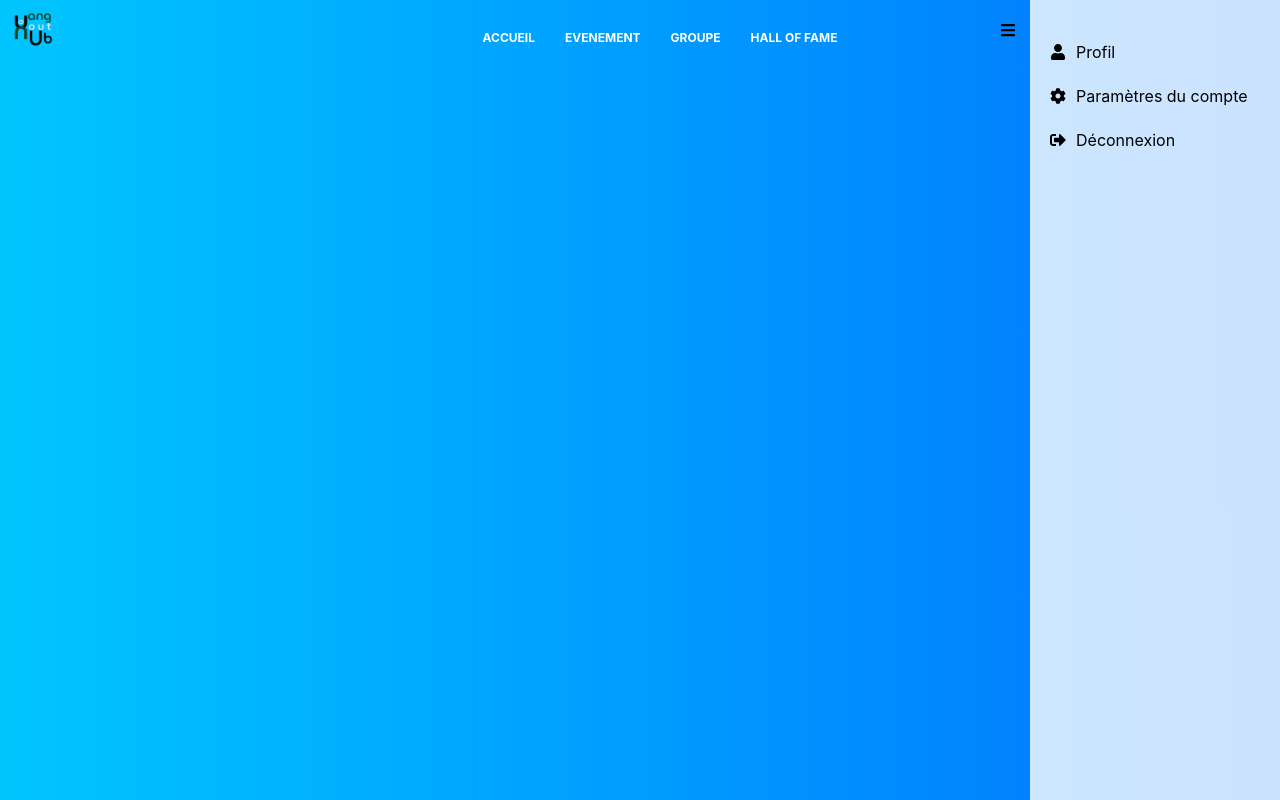
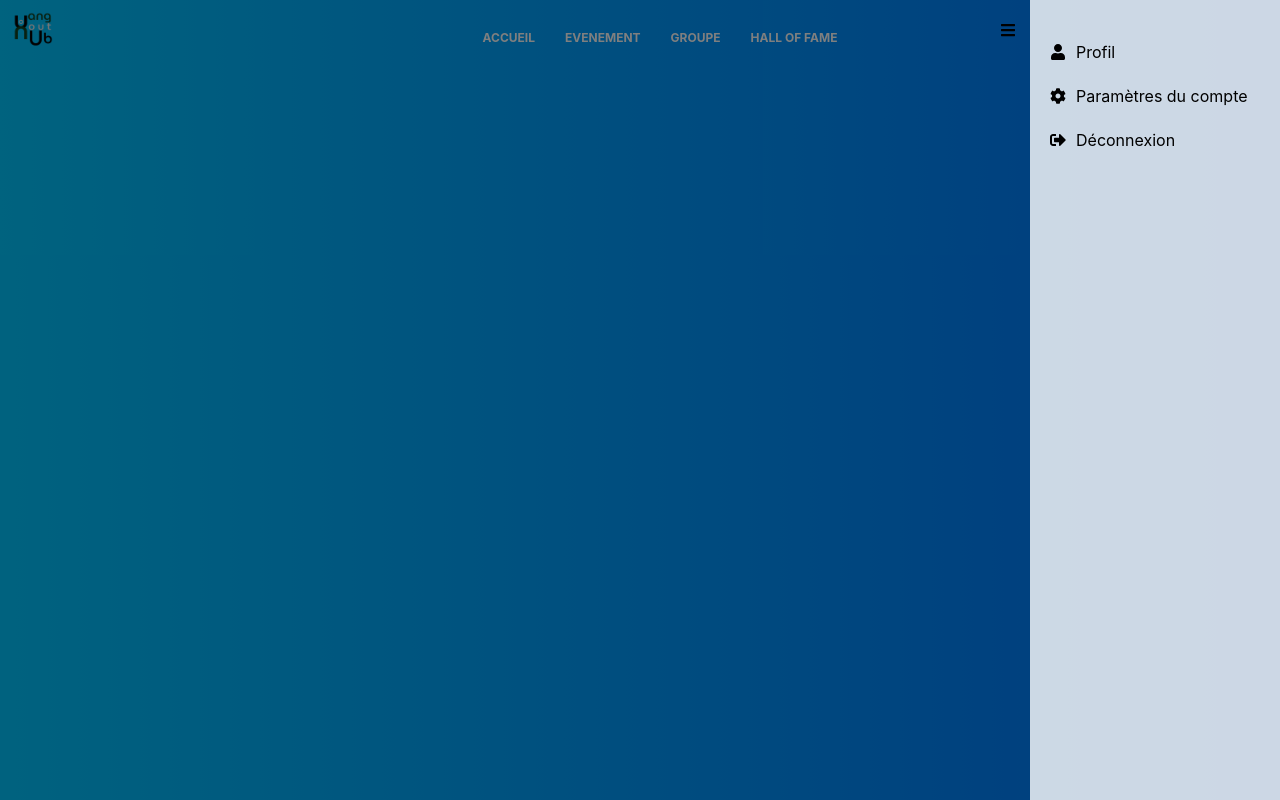
Before and after one commit to RomeoVandoolaeghe/Projet_Fin_Annee_2024, a React (Vite) app in the folder vite/: page / in a window 1280 px wide. Both pictures are taken after a click on the element 1258 px from the left and 32 px from the top of the page. Built offline with nearby package versions, Linux system fonts and the light colour scheme.

Commit message:
update sidebar

```diff
--- a/vite/src/components/SideBar/SideBar.jsx
+++ b/vite/src/components/SideBar/SideBar.jsx
@@ -1,6 +1,6 @@
 import React, { useState } from 'react';
 import { Link } from 'react-router-dom';
-import { FaBars, FaUser, FaHome, FaCalendarAlt, FaUsers, FaTrophy, FaCog, FaSignOutAlt } from 'react-icons/fa';
+import { FaBars, FaUser, FaCog, FaSignOutAlt } from 'react-icons/fa';
 import './SideBar.css';
 
 const Sidebar = () => {
@@ -11,6 +11,8 @@ const Sidebar = () => {
   };
 
   return (
+    <>
+      {isOpen && <div onClick={toggleSidebar} className="overlay"></div>}
       <div className={`sidebar ${isOpen ? 'open' : ''}`}>
         <div className="sidebar-toggle" onClick={toggleSidebar}>
           <FaBars />
@@ -35,6 +37,7 @@ const Sidebar = () => {
           </ul>
         </nav>
       </div>
+    </>
   );
 };
 
```
Lines whose indentation alone changed are shown as unchanged.
